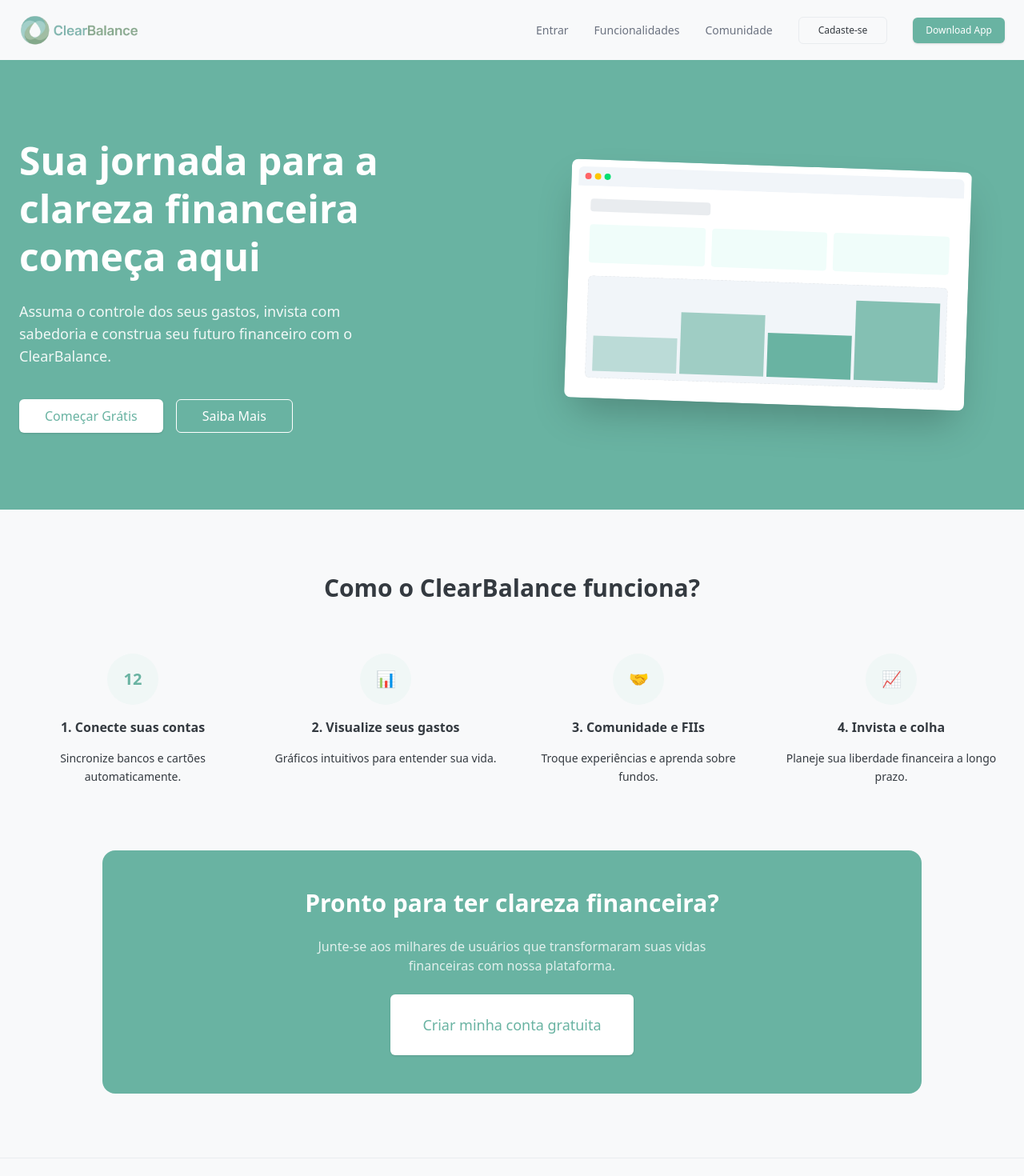
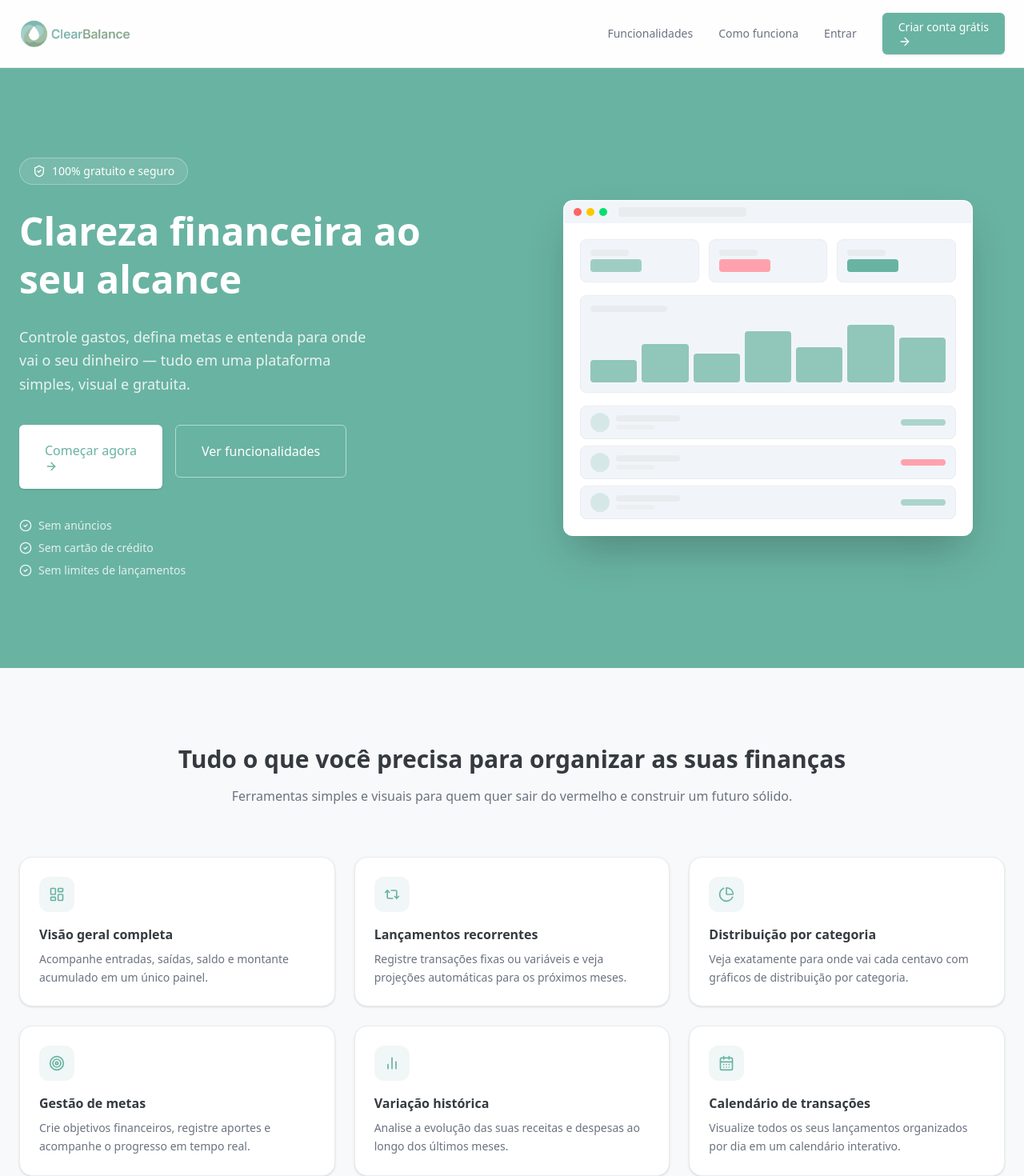
Before and after one commit to CaioSouzalimaa/clearbalance, a Next.js app: page / in a window 1280 px wide. Shown: the top 1470 px of the page at 80% size. Built offline with nearby package versions, Linux system fonts and the light colour scheme.

Commit message:
feat: new LP

```diff
--- a/app/page.tsx
+++ b/app/page.tsx
@@ -1,86 +1,217 @@
 import Image from "next/image";
 import Link from "next/link";
+import {
+  ArrowRight,
+  BarChart2,
+  CalendarDays,
+  CheckCircle2,
+  LayoutDashboard,
+  PieChart,
+  Repeat2,
+  ShieldCheck,
+  Target,
+  TrendingUp,
+} from "lucide-react";
+
 import { Button } from "@/components/ui/button";
+
+const features = [
+  {
+    icon: LayoutDashboard,
+    title: "Visão geral completa",
+    desc: "Acompanhe entradas, saídas, saldo e montante acumulado em um único painel.",
+  },
+  {
+    icon: Repeat2,
+    title: "Lançamentos recorrentes",
+    desc: "Registre transações fixas ou variáveis e veja projeções automáticas para os próximos meses.",
+  },
+  {
+    icon: PieChart,
+    title: "Distribuição por categoria",
+    desc: "Veja exatamente para onde vai cada centavo com gráficos de distribuição por categoria.",
+  },
+  {
+    icon: Target,
+    title: "Gestão de metas",
+    desc: "Crie objetivos financeiros, registre aportes e acompanhe o progresso em tempo real.",
+  },
+  {
+    icon: BarChart2,
+    title: "Variação histórica",
+    desc: "Analise a evolução das suas receitas e despesas ao longo dos últimos meses.",
+  },
+  {
+    icon: CalendarDays,
+    title: "Calendário de transações",
+    desc: "Visualize todos os seus lançamentos organizados por dia em um calendário interativo.",
+  },
+];
+
+const steps = [
+  {
+    n: "01",
+    title: "Crie sua conta",
+    desc: "Cadastre-se gratuitamente em segundos. Sem cartão de crédito.",
+  },
+  {
+    n: "02",
+    title: "Registre suas finanças",
+    desc: "Lance entradas, saídas e transações recorrentes com facilidade.",
+  },
+  {
+    n: "03",
+    title: "Defina suas metas",
+    desc: "Estabeleça objetivos e acompanhe quanto falta para atingi-los.",
+  },
+  {
+    n: "04",
+    title: "Tome decisões melhores",
+    desc: "Com dados claros, você gasta menos onde importa menos e investe onde importa mais.",
+  },
+];
 
 export default function HomePage() {
   return (
     <div className="min-h-screen bg-background font-sans text-foreground">
-      {/* --- NAVBAR --- */}
-      <nav className="flex items-center justify-between px-6 py-4 max-w-7xl mx-auto">
+      {/* ── NAV ─────────────────────────────────────────────────────────── */}
+      <nav className="sticky top-0 z-50 border-b border-border bg-surface/80 backdrop-blur-sm">
+        <div className="mx-auto flex max-w-7xl items-center justify-between px-6 py-4">
           <Image
             src="/logo.png"
-          alt="ClearBalance Logo"
-          width={150}
-          height={40}
+            alt="ClearBalance"
+            width={140}
+            height={36}
             className="object-contain"
           />
-        <div className="hidden md:flex items-center gap-8 text-sm font-medium text-muted-foreground">
-          <Link href="#" className="hover:text-brand-teal transition-colors">
+          <div className="hidden items-center gap-8 text-sm font-medium text-muted-foreground md:flex">
+            <a
+              href="#funcionalidades"
+              className="transition-colors hover:text-foreground"
+            >
+              Funcionalidades
+            </a>
+            <a
+              href="#como-funciona"
+              className="transition-colors hover:text-foreground"
+            >
+              Como funciona
+            </a>
+            <Link
+              href="/login"
+              className="transition-colors hover:text-foreground"
+            >
               Entrar
             </Link>
-          <Link href="#" className="hover:text-brand-teal transition-colors">
-            Funcionalidades
-          </Link>
-          <Link href="#" className="hover:text-brand-teal transition-colors">
-            Comunidade
-          </Link>
             <Link href="/login">
-            <Button
-              variant="outline"
-              className="py-2 h-auto text-xs border-border"
-            >
-              Cadaste-se
+              <Button className="h-auto gap-2 px-5 py-2 text-sm">
+                Criar conta grátis <ArrowRight className="h-4 w-4" />
               </Button>
             </Link>
-          <Button className="bg-primary py-2 h-auto text-xs px-4">
-            Download App
-          </Button>
+          </div>
+          <Link href="/login" className="md:hidden">
+            <Button className="text-sm py-1 px-4">Entrar</Button>
+          </Link>
         </div>
       </nav>
 
-      {/* --- HERO SECTION --- */}
-      <section className="bg-primary py-16 md:py-24 px-6">
-        <div className="max-w-7xl mx-auto grid md:grid-cols-2 gap-12 items-center">
-          <div className="text-white space-y-6">
-            <h1 className="text-4xl md:text-5xl font-bold leading-tight">
-              Sua jornada para a clareza financeira começa aqui
+      {/* ── HERO ────────────────────────────────────────────────────────── */}
+      <section className="bg-primary px-6 py-20 md:py-28">
+        <div className="mx-auto grid max-w-7xl items-center gap-12 md:grid-cols-2">
+          <div className="space-y-7 text-white">
+            <div className="inline-flex items-center gap-2 rounded-full border border-white/30 bg-white/10 px-4 py-1.5 text-sm font-medium">
+              <ShieldCheck className="h-4 w-4" />
+              100% gratuito e seguro
+            </div>
+            <h1 className="text-4xl font-bold leading-tight md:text-5xl">
+              Clareza financeira ao seu alcance
             </h1>
-            <p className="text-lg text-white/90 max-w-md">
-              Assuma o controle dos seus gastos, invista com sabedoria e
-              construa seu futuro financeiro com o ClearBalance.
+            <p className="max-w-md text-lg leading-relaxed text-white/85">
+              Controle gastos, defina metas e entenda para onde vai o seu
+              dinheiro — tudo em uma plataforma simples, visual e gratuita.
             </p>
-            <div className="flex gap-4 pt-4">
-              <Button className="bg-surface text-primary hover:bg-muted px-8">
-                Começar Grátis
+            <div className="flex flex-wrap gap-4 pt-2">
+              <Link href="/login">
+                <Button className="gap-2 bg-surface px-8 py-5 text-primary hover:bg-muted">
+                  Começar agora <ArrowRight className="h-4 w-4" />
                 </Button>
+              </Link>
+              <a href="#funcionalidades">
                 <Button
                   variant="outline"
-                className="border-white text-white hover:bg-white/10 px-8"
+                  className="border-white/50 px-8 py-5 text-white hover:bg-white/10"
                 >
-                Saiba Mais
+                  Ver funcionalidades
                 </Button>
+              </a>
+            </div>
+            <ul className="flex flex-col gap-2 pt-2 text-sm text-white/80">
+              {[
+                "Sem anúncios",
+                "Sem cartão de crédito",
+                "Sem limites de lançamentos",
+              ].map((t) => (
+                <li key={t} className="flex items-center gap-2">
+                  <CheckCircle2 className="h-4 w-4 shrink-0 text-white/90" />{" "}
+                  {t}
+                </li>
+              ))}
+            </ul>
+          </div>
+
+          {/* Dashboard wireframe */}
+          <div className="flex justify-center">
+            <div className="w-full max-w-lg rounded-xl border border-white/20 bg-surface shadow-2xl transition-transform duration-500 hover:scale-[1.02]">
+              <div className="flex items-center gap-1.5 rounded-t-xl bg-muted px-3 py-2">
+                <span className="h-2.5 w-2.5 rounded-full bg-red-400" />
+                <span className="h-2.5 w-2.5 rounded-full bg-yellow-400" />
+                <span className="h-2.5 w-2.5 rounded-full bg-green-400" />
+                <span className="ml-2 h-3 w-40 rounded bg-border" />
+              </div>
+              <div className="space-y-4 p-5">
+                <div className="grid grid-cols-3 gap-3">
+                  {["Entradas", "Saídas", "Saldo"].map((label, i) => (
+                    <div
+                      key={label}
+                      className="space-y-1 rounded-lg border border-border bg-muted p-3"
+                    >
+                      <div className="h-2 w-12 rounded bg-border" />
+                      <div
+                        className={`h-4 w-16 rounded ${i === 0 ? "bg-primary/60" : i === 1 ? "bg-rose-300" : "bg-primary"}`}
+                      />
+                    </div>
+                  ))}
+                </div>
+                <div className="rounded-lg border border-border bg-muted p-3">
+                  <div className="mb-2 h-2 w-24 rounded bg-border" />
+                  <div className="flex h-20 items-end gap-1.5">
+                    {[35, 60, 45, 80, 55, 90, 70].map((h, i) => (
+                      <div
+                        key={i}
+                        className="flex-1 rounded-sm bg-primary/70"
+                        style={{ height: `${h}%` }}
+                      />
+                    ))}
                   </div>
                 </div>
-          <div className="relative flex justify-center">
-            {/* Representação do Mockup do Dashboard */}
-            <div className="w-full max-w-125 bg-surface rounded-lg shadow-2xl p-2 border border-white/20 overflow-hidden transform md:rotate-2 hover:rotate-0 transition-transform duration-500">
-              <div className="bg-muted rounded-t-md h-6 w-full flex items-center px-2 gap-1">
-                <div className="w-2 h-2 rounded-full bg-red-400" />
-                <div className="w-2 h-2 rounded-full bg-yellow-400" />
-                <div className="w-2 h-2 rounded-full bg-green-400" />
+                <div className="space-y-2">
+                  {[1, 2, 3].map((i) => (
+                    <div
+                      key={i}
+                      className="flex items-center justify-between rounded-lg border border-border bg-muted px-3 py-2"
+                    >
+                      <div className="flex items-center gap-2">
+                        <div className="h-6 w-6 rounded-full bg-primary/20" />
+                        <div className="space-y-1">
+                          <div className="h-2 w-20 rounded bg-border" />
+                          <div className="h-1.5 w-12 rounded bg-border/60" />
                         </div>
-              <div className="p-4 bg-surface space-y-4">
-                <div className="h-4 w-1/3 bg-border rounded" />
-                <div className="grid grid-cols-3 gap-2">
-                  <div className="h-12 bg-teal-50 rounded" />
-                  <div className="h-12 bg-teal-50 rounded" />
-                  <div className="h-12 bg-teal-50 rounded" />
                       </div>
-                <div className="h-32 w-full bg-muted rounded-md border border-dashed border-border flex items-end p-2 gap-1">
-                  <div className="w-full bg-primary/40 h-[40%]" />
-                  <div className="w-full bg-primary/60 h-[70%]" />
-                  <div className="w-full bg-primary h-[50%]" />
-                  <div className="w-full bg-primary/80 h-[90%]" />
+                      <div
+                        className={`h-2 w-14 rounded ${i === 2 ? "bg-rose-300" : "bg-primary/50"}`}
+                      />
+                    </div>
+                  ))}
                 </div>
               </div>
             </div>
@@ -88,72 +219,112 @@
         </div>
       </section>
 
-      {/* --- HOW IT WORKS --- */}
-      <section className="py-20 px-6 max-w-7xl mx-auto">
-        <h2 className="text-3xl font-bold text-center text-foreground mb-16">
-          Como o ClearBalance funciona?
+      {/* ── FEATURES ────────────────────────────────────────────────────── */}
+      <section id="funcionalidades" className="px-6 py-24">
+        <div className="mx-auto max-w-7xl">
+          <div className="mb-16 text-center">
+            <h2 className="text-3xl font-bold text-foreground">
+              Tudo o que você precisa para organizar as suas finanças
             </h2>
-        <div className="grid md:grid-cols-4 gap-8">
-          {[
-            {
-              id: 1,
-              title: "Conecte suas contas",
-              desc: "Sincronize bancos e cartões automaticamente.",
-              icon: "12",
-            },
-            {
-              id: 2,
-              title: "Visualize seus gastos",
-              desc: "Gráficos intuitivos para entender sua vida.",
-              icon: "📊",
-            },
-            {
-              id: 3,
-              title: "Comunidade e FIIs",
-              desc: "Troque experiências e aprenda sobre fundos.",
-              icon: "🤝",
-            },
-            {
-              id: 4,
-              title: "Invista e colha",
-              desc: "Planeje sua liberdade financeira a longo prazo.",
-              icon: "📈",
-            },
-          ].map((item) => (
-            <div key={item.id} className="text-center space-y-4 group">
-              <div className="w-16 h-16 bg-[#F0F7F6] text-primary rounded-full flex items-center justify-center mx-auto text-xl font-bold group-hover:bg-primary group-hover:text-white transition-all">
-                {item.icon}
+            <p className="mt-4 text-muted-foreground">
+              Ferramentas simples e visuais para quem quer sair do vermelho e
+              construir um futuro sólido.
+            </p>
           </div>
-              <h3 className="font-bold text-foreground">
-                {item.id}. {item.title}
-              </h3>
-              <p className="text-sm text-foreground leading-relaxed">
-                {item.desc}
+          <div className="grid gap-6 sm:grid-cols-2 lg:grid-cols-3">
+            {features.map(({ icon: Icon, title, desc }) => (
+              <div
+                key={title}
+                className="group rounded-2xl border border-border bg-surface p-6 shadow-sm transition-shadow hover:shadow-md"
+              >
+                <div className="mb-4 flex h-11 w-11 items-center justify-center rounded-xl bg-primary/10 text-primary transition-colors group-hover:bg-primary group-hover:text-white">
+                  <Icon className="h-5 w-5" />
+                </div>
+                <h3 className="mb-2 font-semibold text-foreground">{title}</h3>
+                <p className="text-sm leading-relaxed text-muted-foreground">
+                  {desc}
                 </p>
               </div>
             ))}
           </div>
+        </div>
       </section>
 
-      {/* --- CALL TO ACTION --- */}
-      <section className="px-6 pb-20">
-        <div className="max-w-5xl mx-auto bg-primary rounded-2xl p-12 text-center text-white space-y-6">
+      {/* ── HOW IT WORKS ────────────────────────────────────────────────── */}
+      <section id="como-funciona" className="bg-muted px-6 py-24">
+        <div className="mx-auto max-w-7xl">
+          <div className="mb-16 text-center">
+            <h2 className="text-3xl font-bold text-foreground">
+              Como funciona
+            </h2>
+            <p className="mt-4 text-muted-foreground">
+              Comece em minutos. Sem complicação.
+            </p>
+          </div>
+          <div className="grid gap-8 sm:grid-cols-2 lg:grid-cols-4">
+            {steps.map(({ n, title, desc }) => (
+              <div key={n} className="space-y-4">
+                <div className="flex h-14 w-14 items-center justify-center rounded-2xl bg-primary text-lg font-bold text-white shadow-sm">
+                  {n}
+                </div>
+                <h3 className="font-semibold text-foreground">{title}</h3>
+                <p className="text-sm leading-relaxed text-muted-foreground">
+                  {desc}
+                </p>
+              </div>
+            ))}
+          </div>
+        </div>
+      </section>
+
+      {/* ── CTA ─────────────────────────────────────────────────────────── */}
+      <section className="px-6 py-24">
+        <div className="mx-auto max-w-5xl rounded-2xl bg-primary p-12 text-center text-white shadow-lg">
+          <TrendingUp className="mx-auto mb-6 h-10 w-10 text-white/80" />
           <h2 className="text-3xl font-bold">
             Pronto para ter clareza financeira?
           </h2>
-          <p className="text-white/80 max-w-lg mx-auto">
-            Junte-se aos milhares de usuários que transformaram suas vidas
-            financeiras com nossa plataforma.
+          <p className="mx-auto mt-4 max-w-md text-white/80">
+            Crie sua conta gratuitamente e comece a transformar a sua relação
+            com o dinheiro hoje mesmo.
           </p>
-          <Button className="bg-surface text-primary hover:bg-muted px-10 py-6 text-lg">
-            Criar minha conta gratuita
+          <Link href="/login">
+            <Button className="mt-8 gap-2 bg-surface px-10 py-5 text-lg text-primary hover:bg-muted">
+              Criar minha conta gratuita <ArrowRight className="h-5 w-5" />
             </Button>
+          </Link>
         </div>
       </section>
 
-      {/* --- FOOTER --- */}
-      <footer className="py-8 text-center text-foreground text-xs border-t border-border">
-        <p>© 2025 ClearBalance. Todos os direitos reservados.</p>
+      {/* ── FOOTER ──────────────────────────────────────────────────────── */}
+      <footer className="border-t border-border px-6 py-8">
+        <div className="mx-auto flex max-w-7xl flex-col items-center justify-between gap-4 text-xs text-muted-foreground sm:flex-row">
+          <Image
+            src="/logo.png"
+            alt="ClearBalance"
+            width={110}
+            height={30}
+            className="object-contain opacity-70"
+          />
+          <p>
+            © {new Date().getFullYear()} ClearBalance. Todos os direitos
+            reservados.
+          </p>
+          <div className="flex gap-6">
+            <Link
+              href="/login"
+              className="transition-colors hover:text-foreground"
+            >
+              Entrar
+            </Link>
+            <Link
+              href="/login"
+              className="transition-colors hover:text-foreground"
+            >
+              Criar conta
+            </Link>
+          </div>
+        </div>
       </footer>
     </div>
   );
```
Lines whose indentation alone changed are shown as unchanged.
